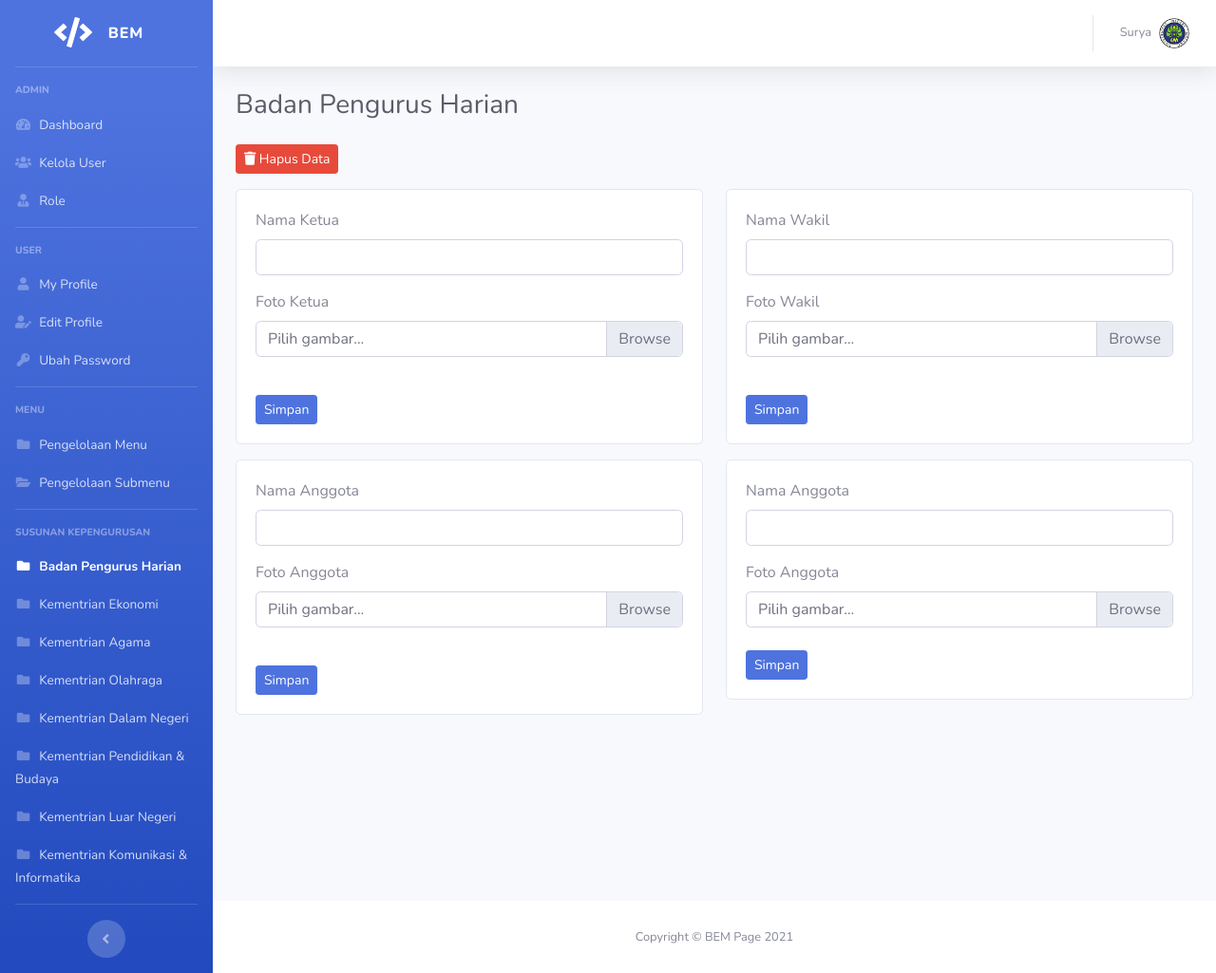
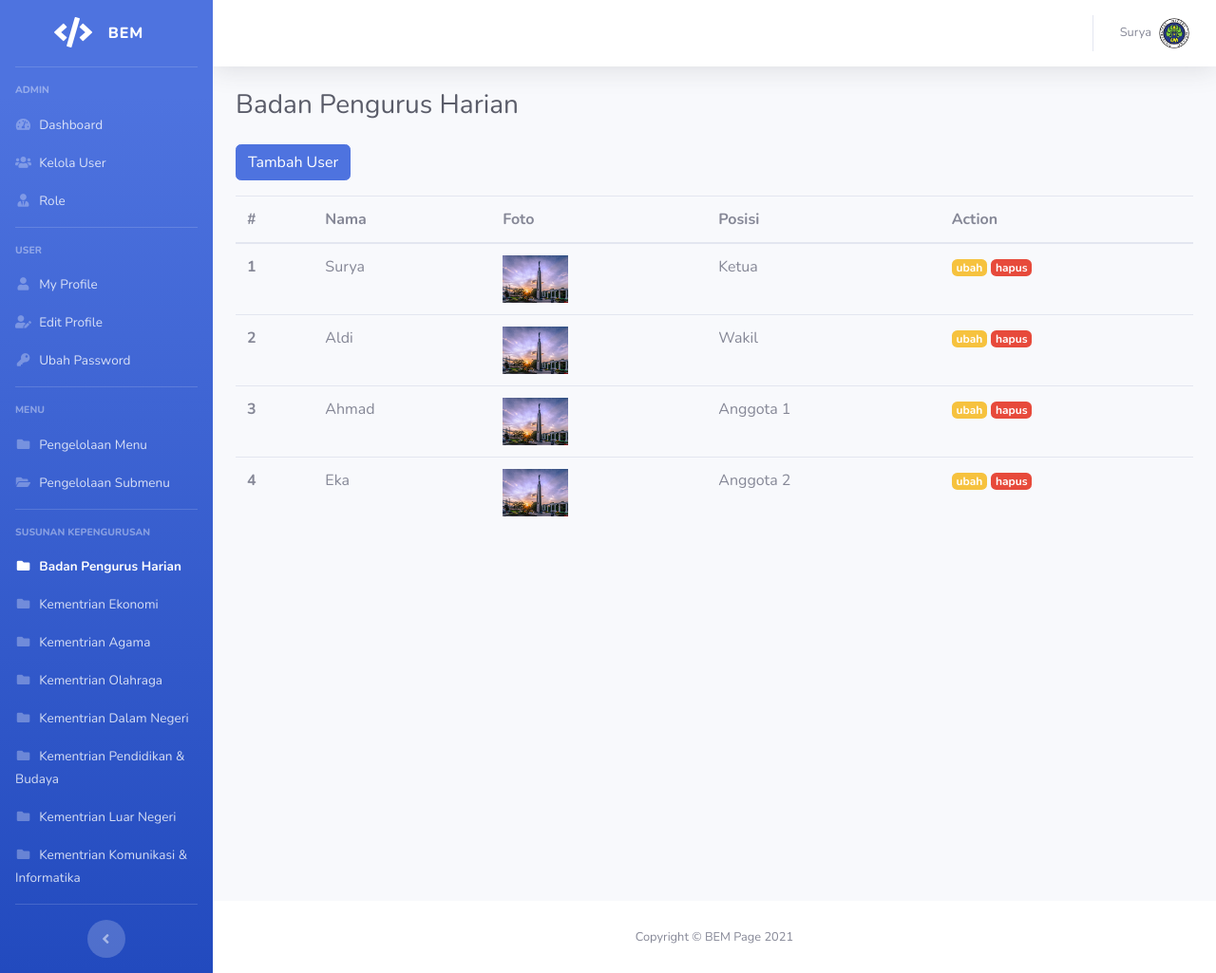
Before and after one commit to yhaae01/bem-page, a CodeIgniter app: page /bem-page/index.php/content/bph in a window 1280 px wide. Shown: the whole page at 95% size. Run offline with CodeIgniter, Linux system fonts and the light colour scheme; a user stored in the database is signed in; data comes from the database, SQL or seed files in the repository; some libraries are stand-ins or nearby versions.

Commit message:
mengubah tampilan crud bph

```diff
--- a/application/controllers/Content.php
+++ b/application/controllers/Content.php
@@ -15,7 +15,8 @@ class Content extends CI_Controller
     public function bph()
     {
         $data['title'] = 'Badan Pengurus Harian';
-        $data['user']   = $this->db->get_where('user', ['username' => $this->session->userdata('username')])->row_array();
+        $data['user']  = $this->db->get_where('user', ['username' => $this->session->userdata('username')])->row_array();
+        $data['users'] = $this->db->get('tb_bph')->result_array();
 
         $this->load->view('templates/header', $data);
         $this->load->view('templates/sidebar', $data);
@@ -24,9 +25,9 @@ class Content extends CI_Controller
         $this->load->view('templates/footer');
     }
 
-    public function insertKetuaBph()
+    public function insertBph()
     {
-        $this->form_validation->set_rules('name', 'Nama Ketua', 'trim|required', [
+        $this->form_validation->set_rules('name', 'Nama', 'trim|required', [
             'required' => 'Nama harus diisi!'
         ]);
 
@@ -58,17 +59,31 @@ class Content extends CI_Controller
                     </div>'
                 );
             } else {
-                $this->content->insertKetuaBph();
+                $this->content->insertBph();
             }
         }
     }
 
-    public function insertWakilBph()
+    public function editBph()
     {
-        $this->form_validation->set_rules('name', 'Nama Wakil', 'trim|required', [
+        $data['title']  = 'Badan Pengurus Harian';
+        $data['user']   = $this->db->get_where('user', ['username' => $this->session->userdata('username')])->row_array();
+
+        $this->form_validation->set_rules('name', 'Nama', 'trim|required', [
             'required' => 'Nama harus diisi!'
         ]);
 
+        if ($this->form_validation->run() == FALSE) {
+            $this->load->view('templates/header', $data);
+            $this->load->view('templates/sidebar', $data);
+            $this->load->view('templates/topbar', $data);
+            $this->load->view('content/bph', $data);
+            $this->load->view('templates/footer');
+        } else {
+            // jika ada gambar yang di upload
+            $uploadImage = $_FILES['image']['name'];
+
+            if ($uploadImage) {
                 $nama = 'bph_' . time();
                 $config['upload_path'] = './assets/img/bph/';
                 $config['allowed_types'] = 'gif|jpg|png';
@@ -79,110 +94,26 @@ class Content extends CI_Controller
 
                 $this->load->library('upload', $config);
 
-        if ($this->form_validation->run() == FALSE) {
-            $data['title'] = 'Badan Pengurus Harian';
-            $data['user']   = $this->db->get_where('user', ['username' => $this->session->userdata('username')])->row_array();
-
-            $this->load->view('templates/header', $data);
-            $this->load->view('templates/sidebar', $data);
-            $this->load->view('templates/topbar', $data);
-            $this->load->view('home/bph', $data);
-            $this->load->view('templates/footer');
+                if ($this->upload->do_upload('image')) { // ngambil dari name img
+                    $oldImage = $data['tb_bph']['image']; // ngambil dari data diatas, tabel user field image
+                    if ($oldImage != 'default.png') {
+                        unlink(FCPATH . 'assets/img/bph/' . $oldImage);
+                    }
+                    $newImage = $this->upload->data('file_name');
+                    $this->db->set('image', $newImage);
                 } else {
-            if (!$this->upload->do_upload('image')) {
-                $this->session->set_flashdata(
-                    'message',
-                    '<div class="alert alert-danger" role="alert">
-                    Oops! Terjadi suatu kesalahan.
-                    </div>'
-                );
-            } else {
-                $this->content->insertWakilBph();
-            }
+                    echo $this->upload->display_errors();
                 }
             }
 
-    public function insertAnggota1Bph()
-    {
-        $this->form_validation->set_rules('name', 'Nama Anggota 1', 'trim|required', [
-            'required' => 'Nama harus diisi!'
-        ]);
-
-        $nama = 'bph_' . time();
-        $config['upload_path'] = './assets/img/bph/';
-        $config['allowed_types'] = 'gif|jpg|png';
-        $config['max_size']  = '2000';
-        $config['max_width']  = '2000';
-        $config['max_height']  = '2000';
-        $config['file_name'] = $nama;
-
-        $this->load->library('upload', $config);
-
-        if ($this->form_validation->run() == FALSE) {
-            $data['title'] = 'Badan Pengurus Harian';
-            $data['user']   = $this->db->get_where('user', ['username' => $this->session->userdata('username')])->row_array();
-
-            $this->load->view('templates/header', $data);
-            $this->load->view('templates/sidebar', $data);
-            $this->load->view('templates/topbar', $data);
-            $this->load->view('home/bph', $data);
-            $this->load->view('templates/footer');
-        } else {
-            if (!$this->upload->do_upload('image')) {
-                $this->session->set_flashdata(
-                    'message',
-                    '<div class="alert alert-danger" role="alert">
-                    Oops! Terjadi suatu kesalahan.
-                    </div>'
-                );
-            } else {
-                $this->content->insertAnggota1Bph();
-            }
+            // hanya ubah nama
+            $this->content->editBph();
         }
     }
 
-    public function insertAnggota2Bph()
+    public function deleteBph($id)
     {
-        $this->form_validation->set_rules('name', 'Nama Anggota 2', 'trim|required', [
-            'required' => 'Nama harus diisi!'
-        ]);
-
-        $nama = 'bph_' . time();
-        $config['upload_path'] = './assets/img/bph/';
-        $config['allowed_types'] = 'gif|jpg|png';
-        $config['max_size']  = '2000';
-        $config['max_width']  = '2000';
-        $config['max_height']  = '2000';
-        $config['file_name'] = $nama;
-
-        $this->load->library('upload', $config);
-
-        if ($this->form_validation->run() == FALSE) {
-            $data['title'] = 'Badan Pengurus Harian';
-            $data['user']   = $this->db->get_where('user', ['username' => $this->session->userdata('username')])->row_array();
-
-            $this->load->view('templates/header', $data);
-            $this->load->view('templates/sidebar', $data);
-            $this->load->view('templates/topbar', $data);
-            $this->load->view('home/bph', $data);
-            $this->load->view('templates/footer');
-        } else {
-            if (!$this->upload->do_upload('image')) {
-                $this->session->set_flashdata(
-                    'message',
-                    '<div class="alert alert-danger" role="alert">
-                    Oops! Terjadi suatu kesalahan.
-                    </div>'
-                );
-            } else {
-                $this->content->insertAnggota2Bph();
-            }
-        }
-    }
-
-    public function trunBph()
-    {
-        $this->content->trunBph();
+        $this->content->deleteBph($id);
     }
 
     public function kemenko()
@@ -270,18 +201,4 @@ class Content extends CI_Controller
     }
 }
 
-// if ($this->upload->do_upload('image')) {
-//     $old_image = $data['data']['cover'];
-//     if($old_image != NULL ){
-//         unlink(FCPATH . '/assets/img/cover/' . $old_image);
-//     }
-
-//     $new_image = $this->upload->data('file_name');
-
-//     $this->db->set('cover', $new_image);
-// }
-// else{
-//     echo $this->upload->display_errors();
-// }
-
 /* End of file Content.php */
--- a/application/models/Content_model.php
+++ b/application/models/Content_model.php
@@ -4,14 +4,14 @@ defined('BASEPATH') or exit('No direct script access allowed');
 
 class Content_model extends CI_Model
 {
-    public function insertKetuaBph()
+    public function insertBph()
     {
         $gambar = $this->upload->data();
 
         $data = [
             'name' => $this->input->post('name'),
             'image' => $gambar['file_name'],
-            'position' => 'ketua'
+            'position' => $this->input->post('position')
         ];
 
         $this->db->insert('tb_bph', $data);
@@ -24,73 +24,33 @@ class Content_model extends CI_Model
         redirect('content/bph');
     }
 
-    public function insertWakilBph()
+    public function editBph()
     {
-        $gambar = $this->upload->data();
+        $id         = $this->input->post('id');
+        $name       = $this->input->post('name');
+        $position   = $this->input->post('position');
 
-        $data = [
-            'name' => $this->input->post('name'),
-            'image' => $gambar['file_name'],
-            'position' => 'wakil'
-        ];
+        $this->db->set('name', $name);
+        $this->db->set('position', $position);
+        $this->db->where('id', $id);
+        $this->db->update('tb_bph');
 
-        $this->db->insert('tb_bph', $data);
         $this->session->set_flashdata(
             'message',
             '<div class="alert alert-success" role="alert">
-            Data wakil berhasil ditambahkan.
-            </div>'
+        Berhasil diubah!
+        </div>'
         );
         redirect('content/bph');
     }
 
-    public function insertAnggota1Bph()
+    public function deleteBph($id)
     {
-        $gambar = $this->upload->data();
-
-        $data = [
-            'name' => $this->input->post('name'),
-            'image' => $gambar['file_name'],
-            'position' => 'anggota 1'
-        ];
-
-        $this->db->insert('tb_bph', $data);
+        $this->db->delete('tb_bph', ['id' => $id]);
         $this->session->set_flashdata(
             'message',
             '<div class="alert alert-success" role="alert">
-            Data anggota 1 berhasil ditambahkan.
-            </div>'
-        );
-        redirect('content/bph');
-    }
-
-    public function insertAnggota2Bph()
-    {
-        $gambar = $this->upload->data();
-
-        $data = [
-            'name' => $this->input->post('name'),
-            'image' => $gambar['file_name'],
-            'position' => 'anggota 2'
-        ];
-
-        $this->db->insert('tb_bph', $data);
-        $this->session->set_flashdata(
-            'message',
-            '<div class="alert alert-success" role="alert">
-            Data anggota 2 berhasil ditambahkan.
-            </div>'
-        );
-        redirect('content/bph');
-    }
-
-    public function trunBph()
-    {
-        $this->db->truncate('tb_bph');
-        $this->session->set_flashdata(
-            'message',
-            '<div class="alert alert-success" role="alert">
-            Data berhasil dihapus.
+            User berhasil dihapus.
             </div>'
         );
         redirect('content/bph');
--- a/application/views/home/bph.php
+++ b/application/views/home/bph.php
@@ -4,97 +4,107 @@
     <!-- Page Heading -->
     <h1 class="h3 mb-4 text-gray-800"><?= $title; ?></h1>
 
+    <div class="row">
+        <div class="col-lg">
+            <?= form_error('name', '<div class="alert alert-danger">', '</div>'); ?>
             <?= $this->session->flashdata('message'); ?>
-    <a href="#" class="btn btn-danger mb-3 btn-sm" data-toggle="modal" data-target="#trunBph"><span class="fas fa-trash"></span> Hapus Data</a>
-    <div class="row">
-        <div class="col-md-6">
-            <!-- Insert ketua -->
-            <div class="card">
-                <div class="card-body">
-                    <?php echo form_open_multipart('content/insertKetuaBph'); ?>
+
+            <a href="" class="btn btn-primary mb-3" data-toggle="modal" data-target="#tambahUser">Tambah User</a>
+            <table class="table table-hover">
+                <thead>
+                    <tr>
+                        <th scope="col">#</th>
+                        <th scope="col">Nama</th>
+                        <th scope="col">Foto</th>
+                        <th scope="col">Posisi</th>
+                        <th scope="col">Action</th>
+                    </tr>
+                </thead>
+                <tbody>
+                    <?php $i = 1; ?>
+                    <?php foreach ($users as $u) : ?>
+                        <tr>
+                            <th scope="row"><?= $i; ?></th>
+                            <td><?= ucwords($u['name']); ?></td>
+                            <td><img src="<?= base_url('assets/img/bph/') . $u['image']; ?>" height="50"></td>
+                            <td><?= ucwords($u['position']); ?></td>
+                            <td>
+                                <a href="#" data-toggle="modal" data-target="#ubahUser<?= $u['id']; ?>" class="badge badge-warning">ubah</a>
+                                <a href="#" data-toggle="modal" data-target="#hapusUser<?= $u['id']; ?>" class="badge badge-danger">hapus</a>
+                            </td>
+                        </tr>
+                        <?php $i++; ?>
+
+                        <!-- Hapus Modal -->
+                        <div class="modal fade" id="hapusUser<?= $u['id']; ?>" tabindex="-1" role="dialog" aria-labelledby="hapusUserLabel" aria-hidden="true">
+                            <div class="modal-dialog" role="document">
+                                <div class="modal-content">
+                                    <div class="modal-header">
+                                        <h5 class="modal-title" id="hapusUserLabel">Hapus User</h5>
+                                        <button type="button" class="close" data-dismiss="modal" aria-label="Close">
+                                            <span aria-hidden="true">&times;</span>
+                                        </button>
+                                    </div>
+                                    <div class="modal-body">
+                                        <form action="<?= base_url('content/deleteBph/') . $u['id']; ?>" method="post">
+                                            <p>Yakin ingin hapus User: <?= ucwords($u['name']); ?></p>
+                                    </div>
+                                    <div class="modal-footer">
+                                        <button type="button" class="btn btn-danger" data-dismiss="modal">Tutup</button>
+                                        <button type="submit" class="btn btn-outline-secondary">Ya, hapus</button>
+                                    </div>
+                                    </form>
+                                </div>
+                            </div>
+                        </div>
+
+                        <!-- Modal Ubah User -->
+                        <div class="modal fade" id="ubahUser<?= $u['id']; ?>" tabindex="-1" role="dialog" aria-labelledby="ubahUserLabel" aria-hidden="true">
+                            <div class="modal-dialog" role="document">
+                                <div class="modal-content">
+                                    <div class="modal-header">
+                                        <h5 class="modal-title" id="ubahUserLabel">Ubah User</h5>
+                                        <button type="button" class="close" data-dismiss="modal" aria-label="Close">
+                                            <span aria-hidden="true">&times;</span>
+                                        </button>
+                                    </div>
+                                    <div class="modal-body">
+                                        <?php echo form_open_multipart('content/editBph'); ?>
+                                        <input type="hidden" name="id">
                                         <div class="form-group">
-                        <label for="name">Nama Ketua</label>
-                        <input type="text" class="form-control" name="name">
-                        <?= form_error('name', '<small class="text-danger pl-3">', '</small>'); ?>
+                                            <label for="name">Nama</label>
+                                            <input type="text" class="form-control" name="name" value="<?= $u['name']; ?>">
                                         </div>
                                         <div class="form-group">
-                        <label for="">Foto Ketua</label>
+                                            <label for="">Foto</label>
                                             <div class="custom-file mb-2">
                                                 <input type="file" name="image" class="custom-file-input">
                                                 <label class="custom-file-label">Pilih gambar...</label>
                                             </div>
                                         </div>
-                    <button type="submit" class="btn btn-primary mt-3 btn-sm">Simpan</button>
+                                        <div class="form-group">
+                                            <label for="position">Posisi</label>
+                                            <select class="form-control" name="position" id="position">
+                                                <option value="<?= ucwords($u['position']); ?>"><?= ucwords($u['position']); ?></option>
+                                                <option value="ketua">Ketua</option>
+                                                <option value="wakil">Wakil</option>
+                                                <option value="anggota">Anggota</option>
+                                            </select>
+                                        </div>
+                                    </div>
+                                    <div class="modal-footer">
+                                        <button type="button" class="btn btn-secondary" data-dismiss="modal">Tutup</button>
+                                        <button type="submit" class="btn btn-primary">Simpan</button>
+                                    </div>
                                     </form>
                                 </div>
                             </div>
                         </div>
-        <div class="col-md-6">
-            <div class="card">
-                <div class="card-body">
-                    <?php echo form_open_multipart('content/insertWakilBph'); ?>
-                    <div class="form-group">
-                        <label for="name">Nama Wakil</label>
-                        <input type="text" class="form-control" name="name">
-                        <?= form_error('name', '<small class="text-danger pl-3">', '</small>'); ?>
-                    </div>
-                    <div class="form-group">
-                        <label for="">Foto Wakil</label>
-                        <div class="custom-file mb-2">
-                            <input type="file" name="image" class="custom-file-input">
-                            <label class="custom-file-label">Pilih gambar...</label>
+                    <?php endforeach; ?>
+                </tbody>
+            </table>
         </div>
     </div>
-                    <button type="submit" class="btn btn-primary mt-3 btn-sm">Simpan</button>
-                    </form>
-                </div>
-            </div>
-        </div>
-
-        <div class="col-md-6">
-            <div class="card mt-3">
-                <div class="card-body">
-                    <?php echo form_open_multipart('content/insertAnggota1Bph'); ?>
-                    <div class="form-group">
-                        <label for="name">Nama Anggota</label>
-                        <input type="text" class="form-control" name="name">
-                        <?= form_error('name', '<small class="text-danger pl-3">', '</small>'); ?>
-                    </div>
-                    <div class="form-group">
-                        <label for="">Foto Anggota</label>
-                        <div class="custom-file mb-2">
-                            <input type="file" name="image" class="custom-file-input">
-                            <label class="custom-file-label">Pilih gambar...</label>
-                        </div>
-                    </div>
-                    <button type="submit" class="btn btn-primary mt-3 btn-sm">Simpan</button>
-                    </form>
-                </div>
-            </div>
-        </div>
-        <div class="col-md-6 mt-3">
-            <div class="card">
-                <div class="card-body">
-                    <?php echo form_open_multipart('content/insertAnggota2Bph'); ?>
-                    <div class="form-group">
-                        <label for="name">Nama Anggota</label>
-                        <input type="text" class="form-control" name="name">
-                        <?= form_error('name', '<small class="text-danger pl-3">', '</small>'); ?>
-                    </div>
-                    <div class="form-group">
-                        <label for="">Foto Anggota</label>
-                        <div class="custom-file mb-2">
-                            <input type="file" name="image" class="custom-file-input">
-                            <label class="custom-file-label">Pilih gambar...</label>
-                        </div>
-                    </div>
-                    <button type="submit" class="btn btn-primary btn-sm">Simpan</button>
-                    </form>
-                </div>
-            </div>
-        </div>
-    </div>
-
 
 </div>
 <!-- /.container-fluid -->
@@ -102,23 +112,44 @@
 </div>
 <!-- End of Main Content -->
 
-<!-- Modal Truncate -->
-<div class="modal fade" id="trunBph" tabindex="-1" role="dialog" aria-labelledby="modelTitleId" aria-hidden="true">
+<!-- Modal Insert User -->
+<div class="modal fade" id="tambahUser" tabindex="-1" role="dialog" aria-labelledby="tambahUserLabel" aria-hidden="true">
     <div class="modal-dialog" role="document">
         <div class="modal-content">
             <div class="modal-header">
-                <h5 class="modal-title">Hapus Data</h5>
+                <h5 class="modal-title" id="tambahUserLabel">Tambah User</h5>
                 <button type="button" class="close" data-dismiss="modal" aria-label="Close">
                     <span aria-hidden="true">&times;</span>
                 </button>
             </div>
             <div class="modal-body">
-                Yakin ingin hapus semua data?
+                <?php echo form_open_multipart('content/insertBph'); ?>
+                <div class="form-group">
+                    <label for="name">Nama</label>
+                    <input type="text" class="form-control" name="name">
+                </div>
+                <div class="form-group">
+                    <label for="">Foto</label>
+                    <div class="custom-file mb-2">
+                        <input type="file" name="image" class="custom-file-input">
+                        <label class="custom-file-label">Pilih gambar...</label>
+                    </div>
+                </div>
+                <div class="form-group">
+                    <label for="position">Posisi</label>
+                    <select class="form-control" name="position" id="position">
+                        <option value="">-- Pilih Posisi --</option>
+                        <option value="ketua">Ketua</option>
+                        <option value="wakil">Wakil</option>
+                        <option value="anggota">Anggota</option>
+                    </select>
+                </div>
             </div>
             <div class="modal-footer">
-                <button type="button" class="btn btn-primary" data-dismiss="modal">Tutup</button>
-                <a href="<?= base_url('content/trunBph'); ?>" class="btn btn-outline-secondary">Ya, hapus</a>
+                <button type="button" class="btn btn-secondary" data-dismiss="modal">Tutup</button>
+                <button type="submit" class="btn btn-primary">Simpan</button>
+            </div>
+            </form>
         </div>
     </div>
 </div>
-</div>
```
Also changed, not shown: assets/img/bph/bph_1614992191.png (added). Lines whose indentation alone changed are shown as unchanged.
